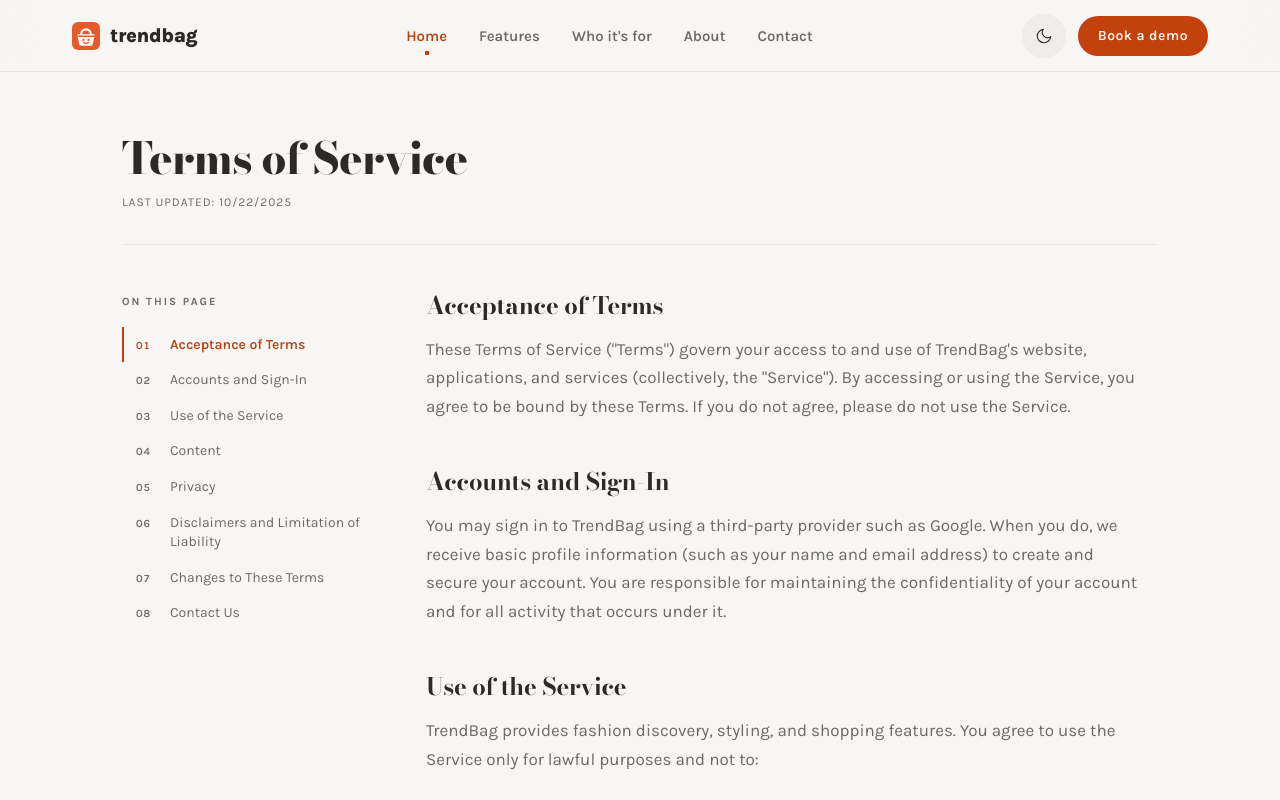
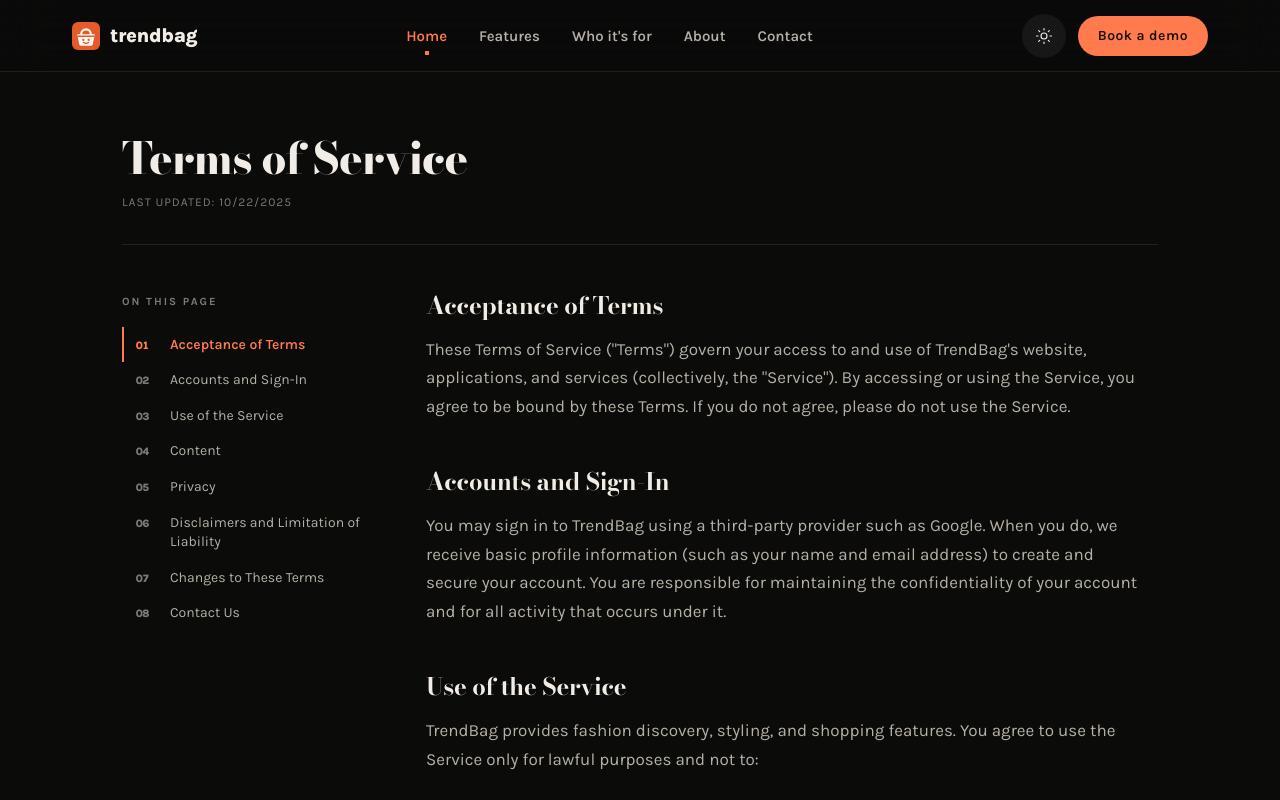
Before and after one commit to trendbag-in/portforlio-app, a React (Create React App) app: page /terms in a window 1280 px wide. Shown: the top 800 px of the page. Built offline with nearby package versions, Linux system fonts and the light colour scheme; no server answers; the HTML template or start-up script is replaced by a standard one.

Commit message:
feat: Implement theme detection script for improved user experience

```diff
--- a/public/index.html
+++ b/public/index.html
@@ -1,7 +1,19 @@
 <!DOCTYPE html>
-<html lang="en">
+<html lang="en" data-theme="dark">
   <head>
     <meta charset="utf-8" />
+    <script>
+      // Resolve the theme before the first paint — doing this in a React effect
+      // renders one frame on the wrong canvas. Dark is the default.
+      (function () {
+        try {
+          var t = localStorage.getItem('theme') || 'dark';
+          document.documentElement.setAttribute('data-theme', t);
+        } catch (e) {
+          document.documentElement.setAttribute('data-theme', 'dark');
+        }
+      })();
+    </script>
     <link rel="icon" type="image/svg+xml" href="%PUBLIC_URL%/favicon.svg" />
     <link rel="icon" type="image/png" href="%PUBLIC_URL%/logo192.png" />
     <meta name="viewport" content="width=device-width, initial-scale=1" />
--- a/src/components/Navbar/Navbar.js
+++ b/src/components/Navbar/Navbar.js
@@ -13,15 +13,15 @@ const NAV_ITEMS = [
 
 const Navbar = () => {
   const [activeSection, setActiveSection] = useState('hero');
-  const [theme, setTheme] = useState('light');
+  const [theme, setTheme] = useState('dark');
   const [menuOpen, setMenuOpen] = useState(false);
   const location = useLocation();
   const navigate = useNavigate();
 
+  // index.html already applied the theme before first paint; this only syncs
+  // the toggle's own state to whatever it picked.
   useEffect(() => {
-    const saved = localStorage.getItem('theme') || 'light';
-    setTheme(saved);
-    document.documentElement.setAttribute('data-theme', saved);
+    setTheme(document.documentElement.getAttribute('data-theme') || 'dark');
   }, []);
 
   const toggleTheme = () => {
--- a/src/styles/studio-editorial.css
+++ b/src/styles/studio-editorial.css
@@ -89,6 +89,19 @@
   --tb-shadow-sm: 0 1px 2px rgba(0, 0, 0, 0.40);
   --tb-shadow-md: 0 2px 5px rgba(0, 0, 0, 0.50);
   --tb-shadow-lg: 0 4px 10px rgba(0, 0, 0, 0.60);
+}
+
+/* Optical compensation. Light type on a dark ground looks thinner than the same
+   weight does dark-on-light, and a didone is mostly hairline — at 700 on #0B0B0A
+   Bodoni's thin strokes start to break up. Dark mode carries the display face a
+   step heavier and eases the tracking so the counters stay open. */
+[data-theme='dark'] h1,
+[data-theme='dark'] h2,
+[data-theme='dark'] .tb-display,
+[data-theme='dark'] .tb-h2,
+[data-theme='dark'] .tb-num {
+  font-weight: 800;
+  letter-spacing: 0;
 }
 
 /* ---------- Type ---------- */
```
